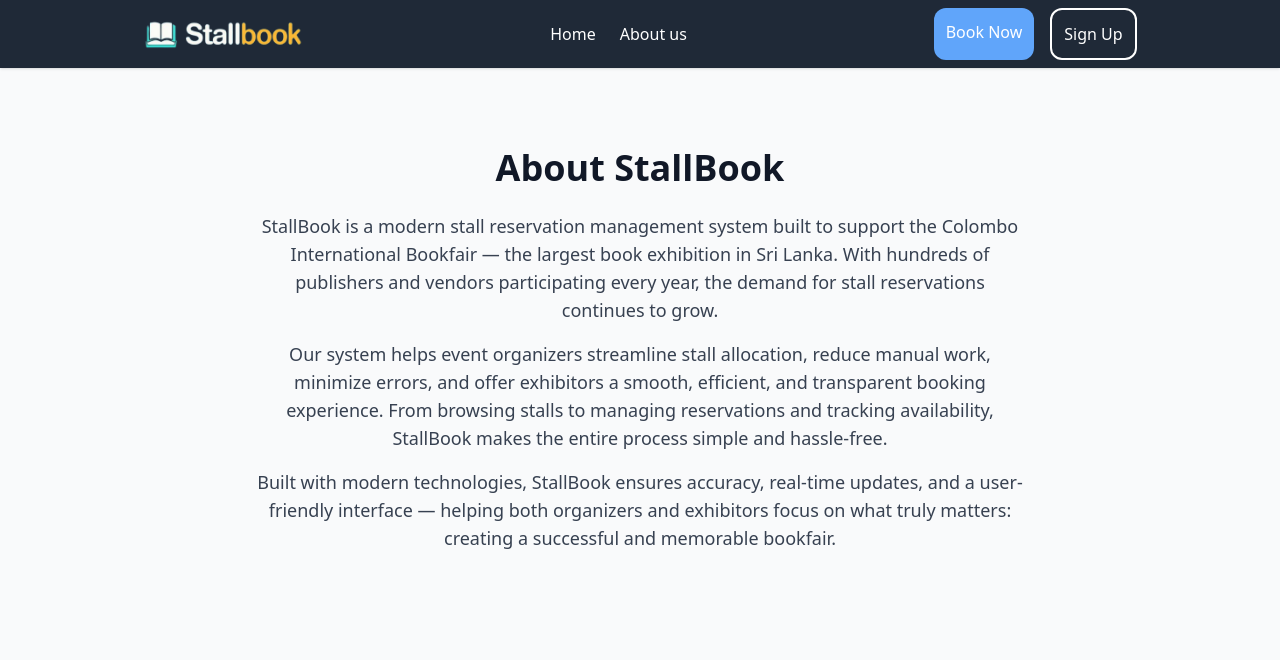
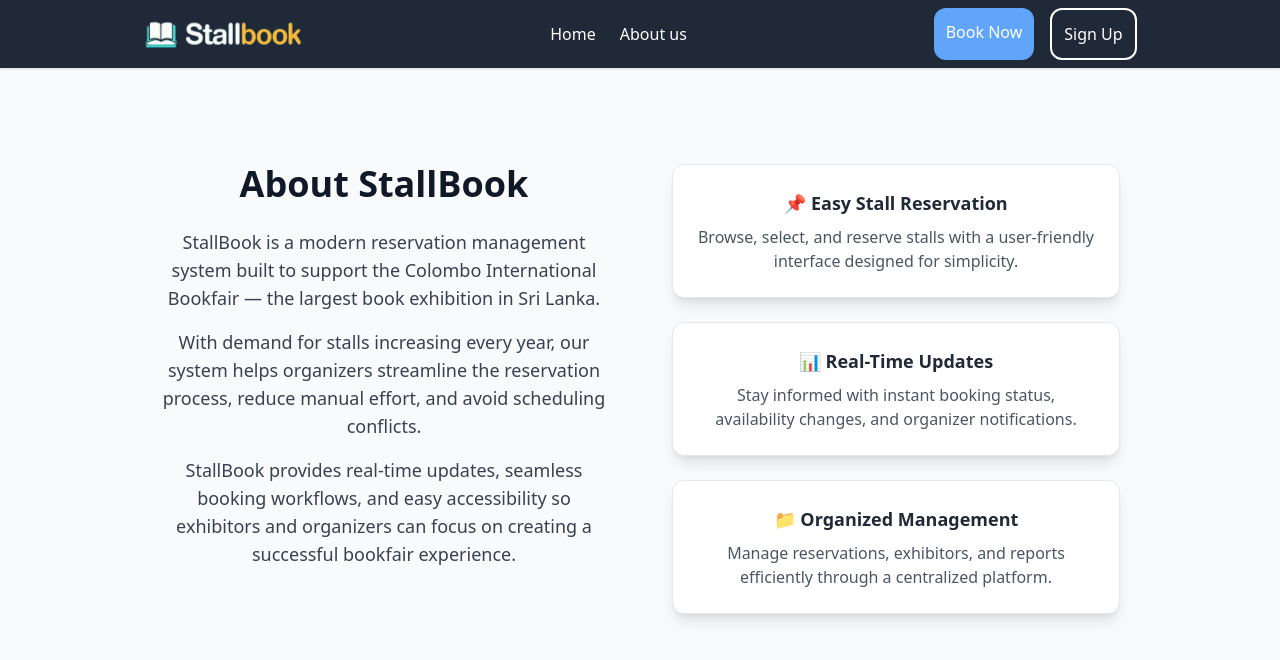
Before and after one commit to StallBook/BookFair_Management_System, a React (Create React App) app in the folder publicportalfrontend/: page /about in a window 1280 px wide. Shown: the top 660 px of the page. Built offline with nearby package versions, Linux system fonts and the light colour scheme; no server answers.

Commit message:
add features cards into the about page

```diff
--- a/publicportalfrontend/src/components/Navbar.tsx
+++ b/publicportalfrontend/src/components/Navbar.tsx
@@ -4,7 +4,7 @@
 import { useNavigate } from "react-router-dom";
 
 interface NavbarProps {
-  className?: string; // allow optional className
+  className?: string;
 }
 
 const Navbar: React.FC<NavbarProps> = ({ className }) => {
--- a/publicportalfrontend/src/pages/About.tsx
+++ b/publicportalfrontend/src/pages/About.tsx
@@ -11,19 +11,27 @@
     }),
 };
 
+const cardVariant = {
+    hidden: { opacity: 0, x: 60 },
+    visible: (delay = 0) => ({
+        opacity: 1,
+        x: 0,
+        transition: { duration: 0.7, delay },
+    }),
+};
+
 const About = () => {
     return (
         <div className="min-h-screen bg-gray-50 flex flex-col text-gray-800">
             <Navbar />
 
-            {/* About Section */}
-            <motion.div
-                className="px-6 md:px-20 lg:px-40 mt-20 mb-20"
-                initial="hidden"
-                animate="visible"
-            >
+            {/* MAIN SECTION */}
+            <div className="px-6 md:px-20 lg:px-40 mt-24 mb-20 grid grid-cols-1 md:grid-cols-2 gap-16 items-start">
+
+                {/* LEFT SIDE: TEXT */}
+                <motion.div initial="hidden" animate="visible">
                     <motion.h1
-                    className="text-3xl md:text-4xl font-bold text-gray-900 text-center mb-6"
+                        className="text-3xl md:text-4xl font-bold text-gray-900 mb-6"
                         variants={fadeUp}
                         custom={0.1}
                     >
@@ -31,40 +39,78 @@
                     </motion.h1>
 
                     <motion.p
-                    className="text-base md:text-lg text-gray-700 leading-relaxed text-center max-w-3xl mx-auto"
+                        className="text-base md:text-lg text-gray-700 leading-relaxed mb-4"
                         variants={fadeUp}
                         custom={0.3}
                     >
-                    StallBook is a modern stall reservation management system built to
-                    support the Colombo International Bookfair — the largest book
-                    exhibition in Sri Lanka. With hundreds of publishers and vendors
-                    participating every year, the demand for stall reservations continues
-                    to grow.
+                        StallBook is a modern reservation management system built to support
+                        the Colombo International Bookfair — the largest book exhibition in
+                        Sri Lanka.
                     </motion.p>
 
                     <motion.p
-                    className="text-base md:text-lg text-gray-700 leading-relaxed text-center max-w-3xl mx-auto mt-4"
+                        className="text-base md:text-lg text-gray-700 leading-relaxed mb-4"
                         variants={fadeUp}
                         custom={0.5}
                     >
-                    Our system helps event organizers streamline stall allocation,
-                    reduce manual work, minimize errors, and offer exhibitors a smooth,
-                    efficient, and transparent booking experience. From browsing stalls
-                    to managing reservations and tracking availability, StallBook makes
-                    the entire process simple and hassle-free.
+                        With demand for stalls increasing every year, our system helps
+                        organizers streamline the reservation process, reduce manual effort,
+                        and avoid scheduling conflicts.
                     </motion.p>
 
                     <motion.p
-                    className="text-base md:text-lg text-gray-700 leading-relaxed text-center max-w-3xl mx-auto mt-4"
+                        className="text-base md:text-lg text-gray-700 leading-relaxed"
                         variants={fadeUp}
                         custom={0.7}
                     >
-                    Built with modern technologies, StallBook ensures accuracy,
-                    real-time updates, and a user-friendly interface — helping both
-                    organizers and exhibitors focus on what truly matters: creating a
-                    successful and memorable bookfair.
+                        StallBook provides real-time updates, seamless booking workflows, and
+                        easy accessibility so exhibitors and organizers can focus on creating
+                        a successful bookfair experience.
                     </motion.p>
                 </motion.div>
+
+                {/* RIGHT SIDE: 3 MOTION CARDS */}
+                <div className="flex flex-col gap-6">
+                    <motion.div
+                        className="p-6 rounded-xl shadow-lg bg-white border"
+                        variants={cardVariant}
+                        initial="hidden"
+                        animate="visible"
+                        custom={0.2}
+                    >
+                        <h3 className="text-lg font-semibold mb-2">📌 Easy Stall Reservation</h3>
+                        <p className="text-gray-600">
+                            Browse, select, and reserve stalls with a user-friendly interface designed for simplicity.
+                        </p>
+                    </motion.div>
+
+                    <motion.div
+                        className="p-6 rounded-xl shadow-lg bg-white border"
+                        variants={cardVariant}
+                        initial="hidden"
+                        animate="visible"
+                        custom={0.4}
+                    >
+                        <h3 className="text-lg font-semibold mb-2">📊 Real-Time Updates</h3>
+                        <p className="text-gray-600">
+                            Stay informed with instant booking status, availability changes, and organizer notifications.
+                        </p>
+                    </motion.div>
+
+                    <motion.div
+                        className="p-6 rounded-xl shadow-lg bg-white border"
+                        variants={cardVariant}
+                        initial="hidden"
+                        animate="visible"
+                        custom={0.6}
+                    >
+                        <h3 className="text-lg font-semibold mb-2">📁 Organized Management</h3>
+                        <p className="text-gray-600">
+                            Manage reservations, exhibitors, and reports efficiently through a centralized platform.
+                        </p>
+                    </motion.div>
+                </div>
+            </div>
         </div>
     );
 };
```
Lines whose indentation alone changed are shown as unchanged.
